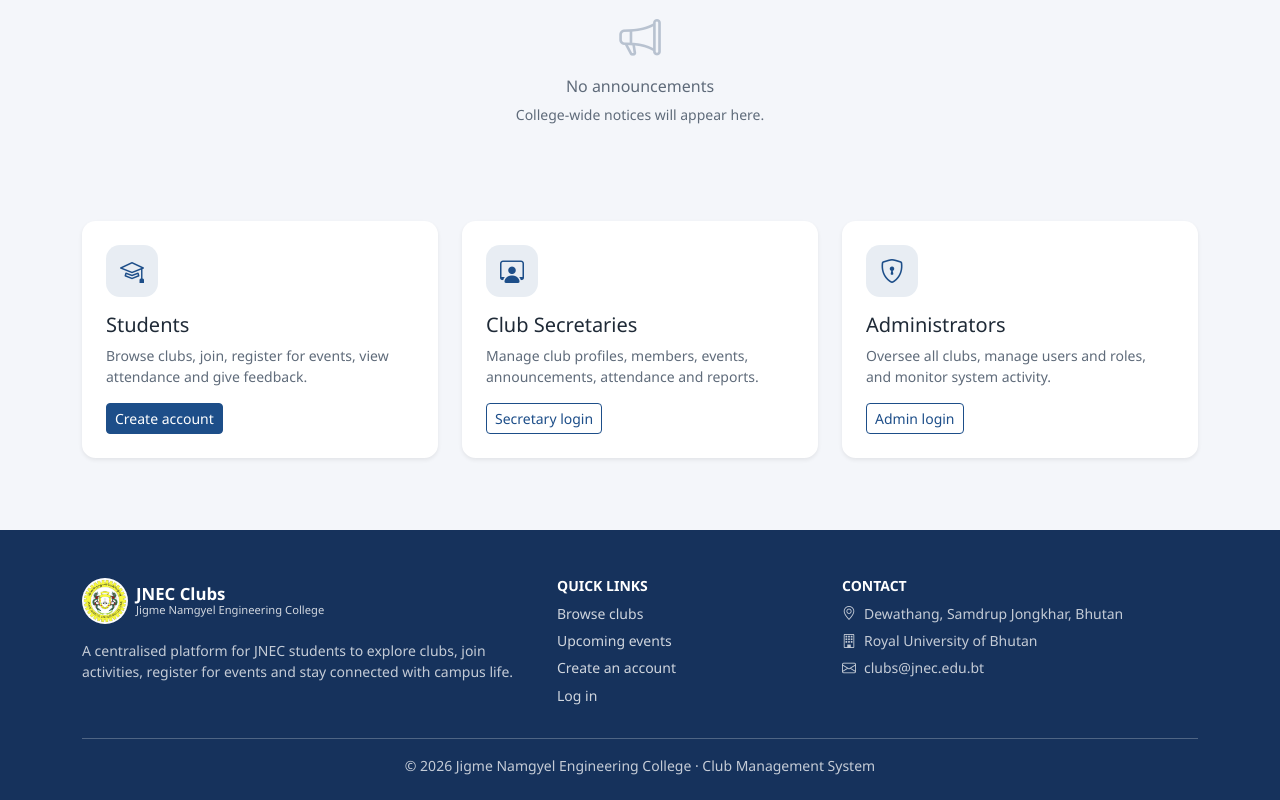
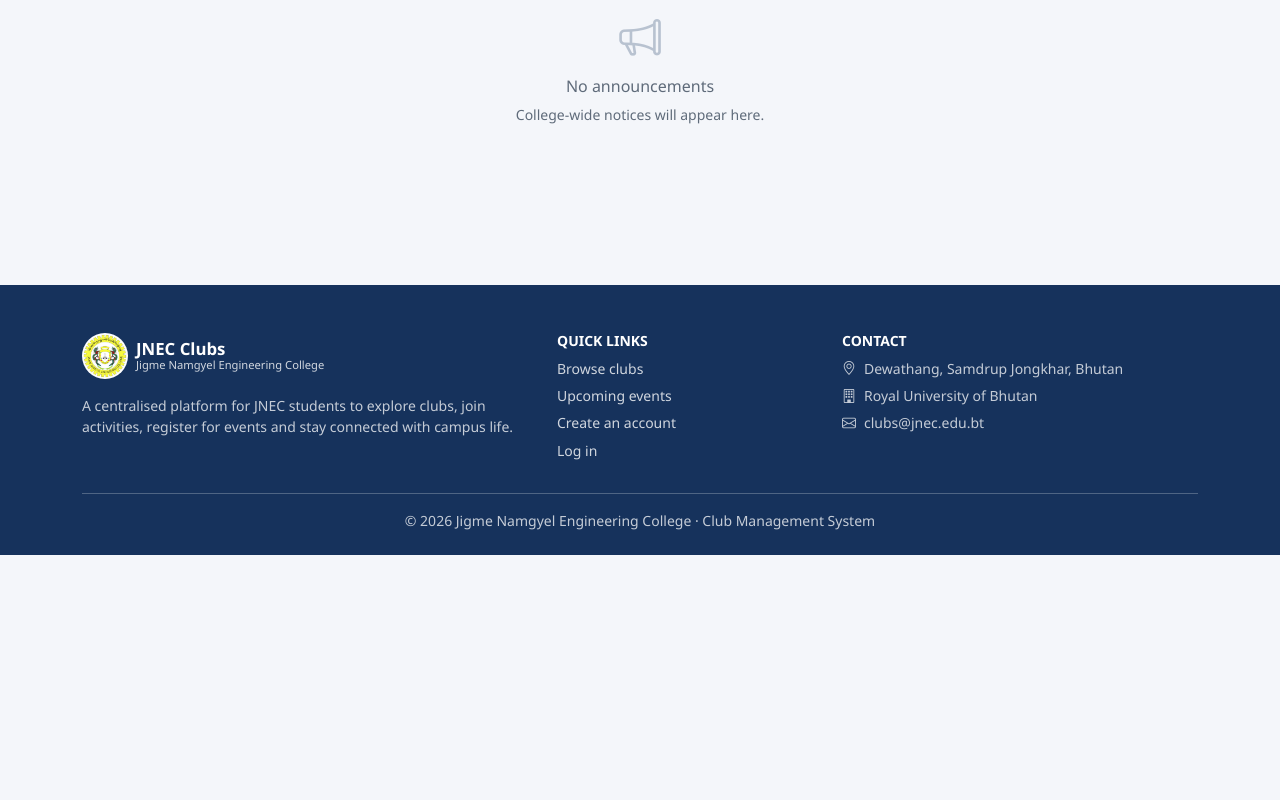
Before and after one commit to 05240137jnec-coder/JNEC-Club-Management-System, a website: page index.html in a window 1280 px wide. Shown: the part 2153-2953 px from the top of the page. After the commit the page ends 2708 px from the top, so only its background shows below. Drawn offline with nearby package versions, Linux system fonts and the light colour scheme.

Commit message:
Modified html

```diff
--- a/index.html
+++ b/index.html
@@ -94,30 +94,6 @@
       <div class="mb-3"><p class="eyebrow mb-1">Notice board</p><h2 class="section-heading mb-0">College-wide announcements</h2></div>
       <div class="row g-4" id="homeAnnouncements"></div>
     </section>
-
-    <!-- User roles -->
-    <section class="container pb-2">
-      <div class="row g-4">
-        <div class="col-md-4"><div class="card h-100 border-0 shadow-sm"><div class="card-body p-4">
-          <span class="feature-icon mb-3"><i class="bi bi-mortarboard"></i></span>
-          <h3 class="h5">Students</h3>
-          <p class="small text-muted">Browse clubs, join, register for events, view attendance and give feedback.</p>
-          <a href="register.html" class="btn btn-primary btn-sm">Create account</a>
-        </div></div></div>
-        <div class="col-md-4"><div class="card h-100 border-0 shadow-sm"><div class="card-body p-4">
-          <span class="feature-icon mb-3"><i class="bi bi-person-workspace"></i></span>
-          <h3 class="h5">Club Secretaries</h3>
-          <p class="small text-muted">Manage club profiles, members, events, announcements, attendance and reports.</p>
-          <a href="login.html" class="btn btn-outline-primary btn-sm">Secretary login</a>
-        </div></div></div>
-        <div class="col-md-4"><div class="card h-100 border-0 shadow-sm"><div class="card-body p-4">
-          <span class="feature-icon mb-3"><i class="bi bi-shield-lock"></i></span>
-          <h3 class="h5">Administrators</h3>
-          <p class="small text-muted">Oversee all clubs, manage users and roles, and monitor system activity.</p>
-          <a href="login.html" class="btn btn-outline-primary btn-sm">Admin login</a>
-        </div></div></div>
-      </div>
-    </section>
   </main>
 
   <footer id="footer"></footer>
```
